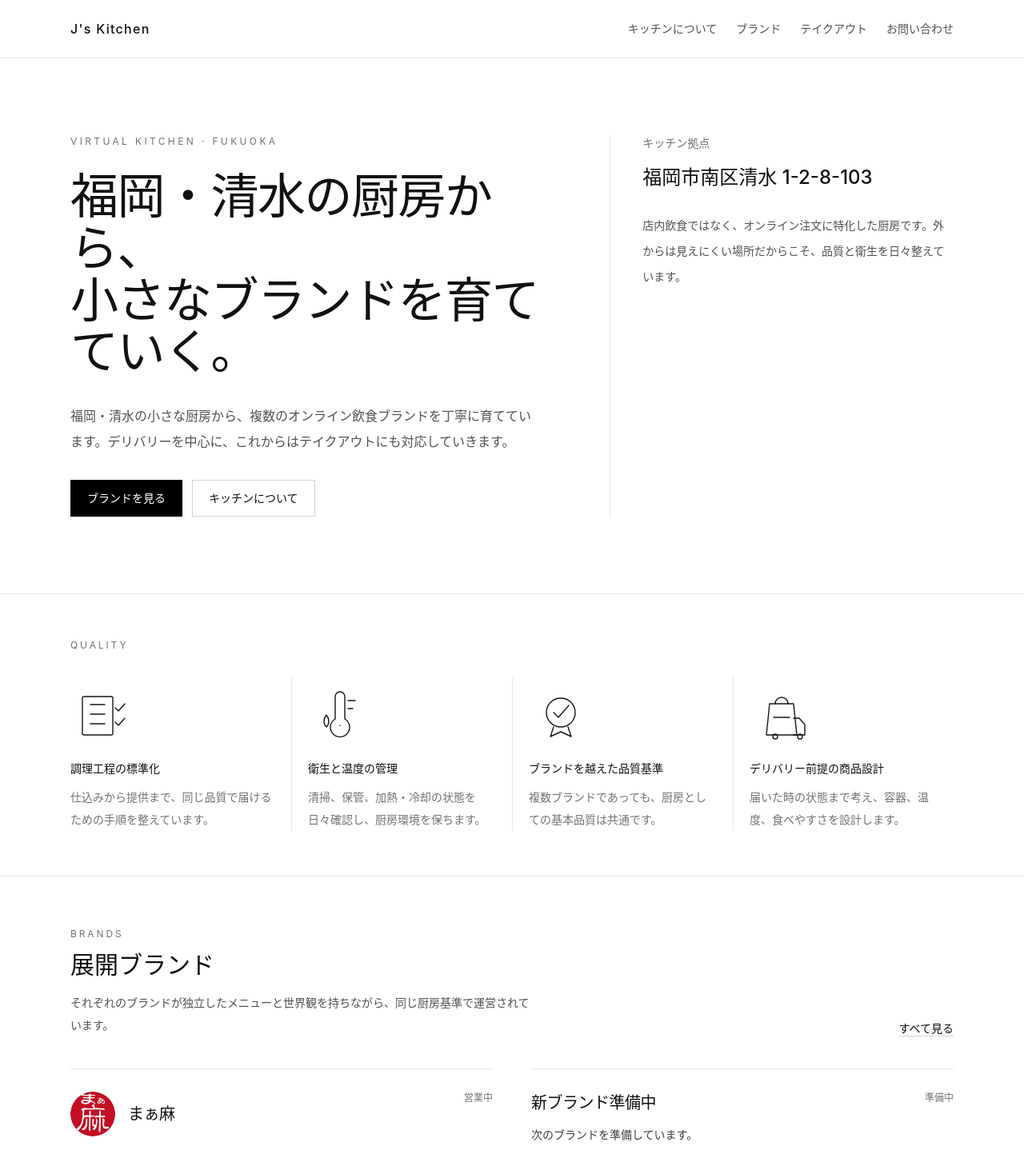
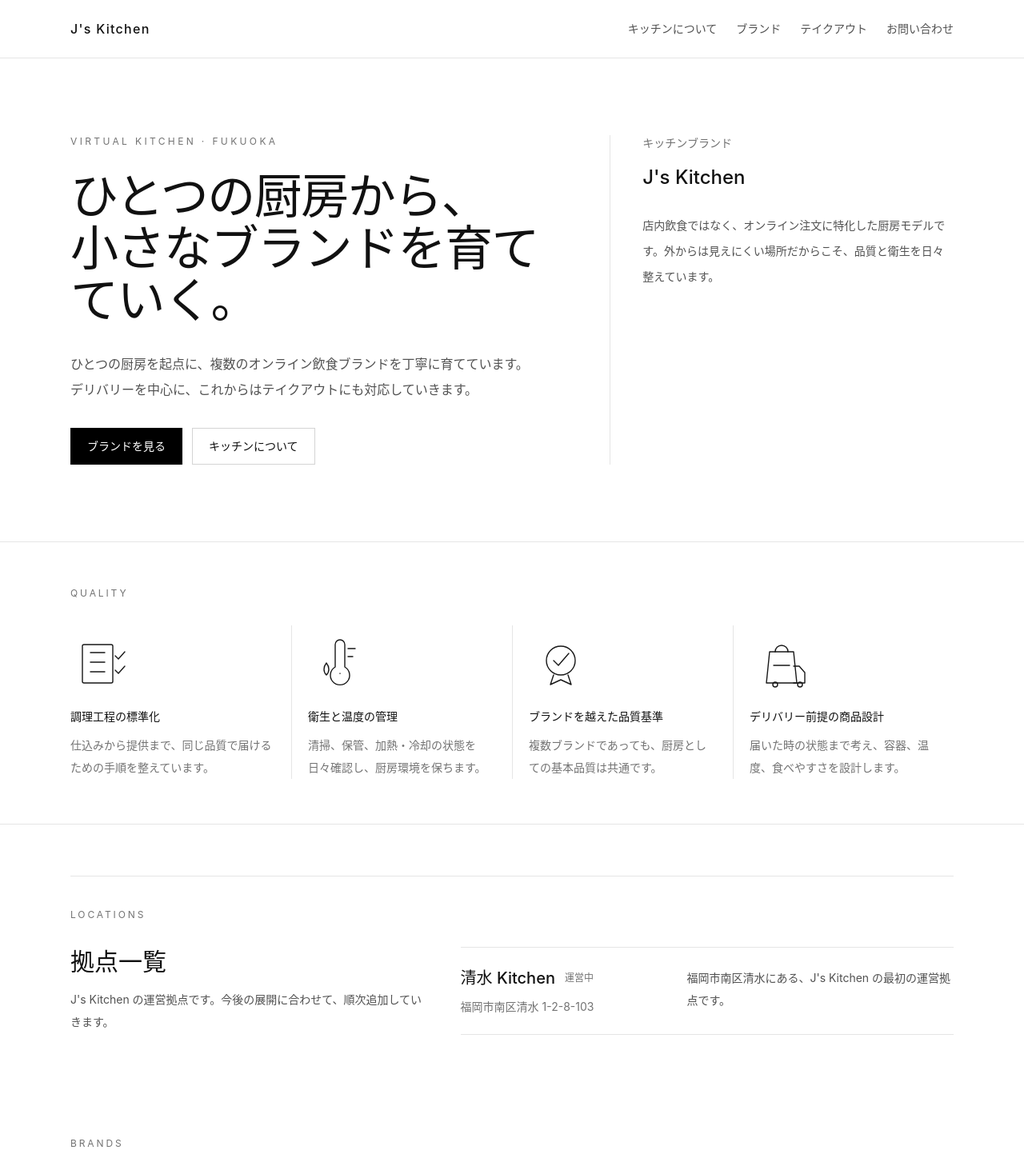
Before and after one commit to shynw1983/js-kitchen, a Next.js app: page / in a window 1280 px wide. Shown: the top 1438 px of the page at 80% size. Built offline with nearby package versions, Linux system fonts and the light colour scheme.

Commit message:
Add locations section

```diff
--- a/src/app/page.tsx
+++ b/src/app/page.tsx
@@ -2,7 +2,7 @@ import Link from "next/link";
 import { BrandCard } from "@/components/brand-card";
 import { SiteFooter } from "@/components/site-footer";
 import { SiteHeader } from "@/components/site-header";
-import { brands, kitchen } from "@/lib/site-data";
+import { brands, kitchen, locations } from "@/lib/site-data";
 
 const trustPoints = [
   {
@@ -92,7 +92,7 @@ export default function Home() {
               VIRTUAL KITCHEN · FUKUOKA
             </p>
             <h1 className="mt-7 max-w-3xl text-[2.65rem] font-medium leading-[1.08] tracking-tight sm:text-6xl">
-              福岡・清水の厨房から、
+              ひとつの厨房から、
               <br />
               小さなブランドを育てていく。
             </h1>
@@ -115,10 +115,10 @@ export default function Home() {
             </div>
           </div>
           <div className="border-l border-neutral-200 pl-6 md:pl-10">
-            <p className="text-sm text-neutral-500">キッチン拠点</p>
-            <p className="mt-4 text-2xl font-medium leading-snug">{kitchen.address}</p>
+            <p className="text-sm text-neutral-500">キッチンブランド</p>
+            <p className="mt-4 text-2xl font-medium leading-snug">{kitchen.name}</p>
             <div className="mt-7 max-w-sm text-sm leading-8 text-neutral-600">
-              店内飲食ではなく、オンライン注文に特化した厨房です。外からは見えにくい場所だからこそ、品質と衛生を日々整えています。
+              店内飲食ではなく、オンライン注文に特化した厨房モデルです。外からは見えにくい場所だからこそ、品質と衛生を日々整えています。
             </div>
           </div>
         </section>
@@ -139,6 +139,39 @@ export default function Home() {
                   </p>
                 </div>
               ))}
+            </div>
+          </div>
+        </section>
+
+        <section className="mx-auto max-w-6xl px-6 py-16">
+          <div className="border-t border-neutral-200 pt-10">
+            <p className="text-xs tracking-[0.24em] text-neutral-500">LOCATIONS</p>
+            <div className="mt-8 grid gap-8 md:grid-cols-[0.85fr_1.15fr]">
+              <div>
+                <h2 className="text-3xl font-medium">拠点一覧</h2>
+                <p className="mt-4 max-w-md text-sm leading-7 text-neutral-600">
+                  J&apos;s Kitchen の運営拠点です。今後の展開に合わせて、順次追加していきます。
+                </p>
+              </div>
+              <div className="border-t border-neutral-200">
+                {locations.map((location) => (
+                  <article
+                    key={location.name}
+                    className="grid gap-4 border-b border-neutral-200 py-6 md:grid-cols-[1fr_1.25fr]"
+                  >
+                    <div>
+                      <div className="flex items-center gap-3">
+                        <h3 className="text-xl font-medium">{location.name}</h3>
+                        <span className="text-xs text-neutral-500">{location.status}</span>
+                      </div>
+                      <p className="mt-3 text-sm text-neutral-500">{location.address}</p>
+                    </div>
+                    <p className="text-sm leading-7 text-neutral-600">
+                      {location.description}
+                    </p>
+                  </article>
+                ))}
+              </div>
             </div>
           </div>
         </section>
--- a/src/lib/site-data.ts
+++ b/src/lib/site-data.ts
@@ -24,8 +24,18 @@ export const kitchen = {
   name: "J's Kitchen",
   address: "福岡市南区清水 1-2-8-103",
   concept:
-    "福岡・清水の小さな厨房から、複数のオンライン飲食ブランドを丁寧に育てています。デリバリーを中心に、これからはテイクアウトにも対応していきます。",
+    "ひとつの厨房を起点に、複数のオンライン飲食ブランドを丁寧に育てています。デリバリーを中心に、これからはテイクアウトにも対応していきます。",
 };
+
+export const locations = [
+  {
+    name: "清水 Kitchen",
+    address: kitchen.address,
+    status: "運営中",
+    description:
+      "福岡市南区清水にある、J's Kitchen の最初の運営拠点です。",
+  },
+];
 
 export const brands: Brand[] = [
   {
```
